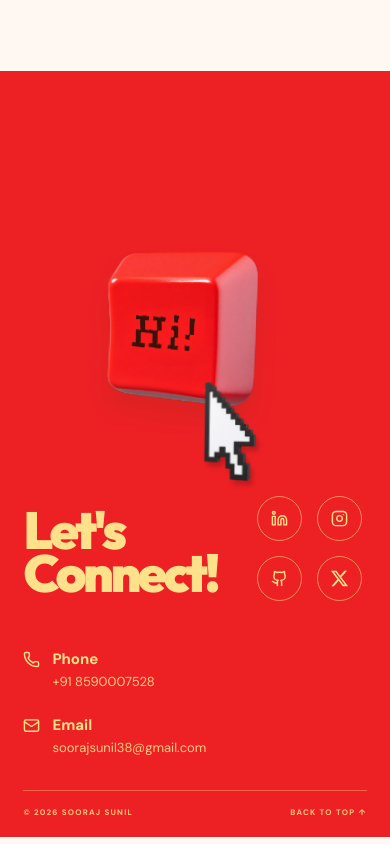
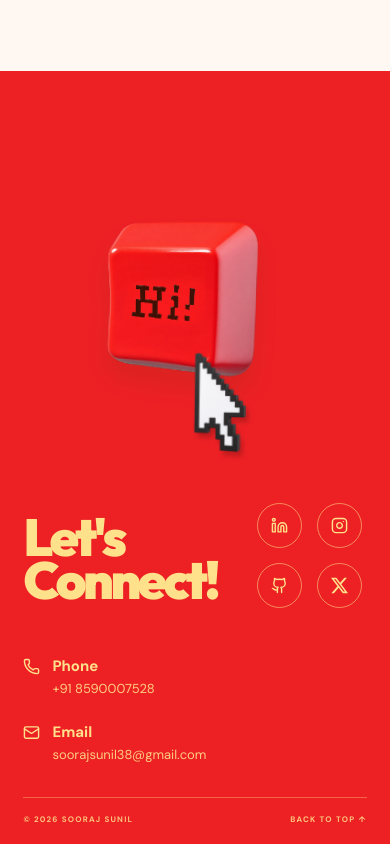
Before and after one commit to soorajsunil38/my-portfolio, a React (Vite) app: page / in a window 390 px wide. Shown: the part 4060-4904 px from the top of the page. Built offline with nearby package versions, Linux system fonts and the light colour scheme.

Commit message:
Updated mobile responsiveness

```diff
--- a/src/styles.css
+++ b/src/styles.css
@@ -1034,14 +1034,13 @@ img {
     overflow: visible;
   }
   .cursor-art {
-    width: clamp(44px, 13vw, 58px);
-    right: clamp(24px, 13vw, 55px);
-    translate: 0 clamp(25px, 10vw, 45px);
+    width: 50px;
+    translate: -10px 40px;
   }
   .contact-art-inner {
     width: clamp(200px, 60vw, 260px);
     translate: 0 clamp(25px, 10vw, 45px);
-    margin-top: 200px;
+    margin-top: 140px;
   }
   .footer {
     padding: 50px var(--page-pad) 20px;
@@ -1051,7 +1050,7 @@ img {
     max-width: 100%;
     grid-template-columns: minmax(0, 1fr) auto;
     column-gap: 12px;
-    padding-top: clamp(35px, 11vw, 50px);
+    padding-top: 50px;
   }
   .footer-heading {
     padding-top: 60px;
```
